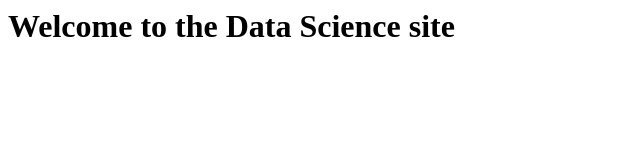
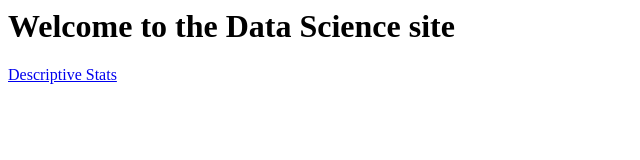
Before and after one commit to aditya1093/DataScience, a plain HTML site: page index.html in a window 1280 px wide. Shown: the whole page, without its empty margins (0-640 px from the left). Drawn offline with Linux system fonts and the light colour scheme.

Commit message:
Update index.html

```diff
--- a/index.html
+++ b/index.html
@@ -1 +1,4 @@
 <h1> Welcome to the Data Science site </h1>
+
+
+<a href='stats/descriptive.html'>Descriptive Stats</a>
```
